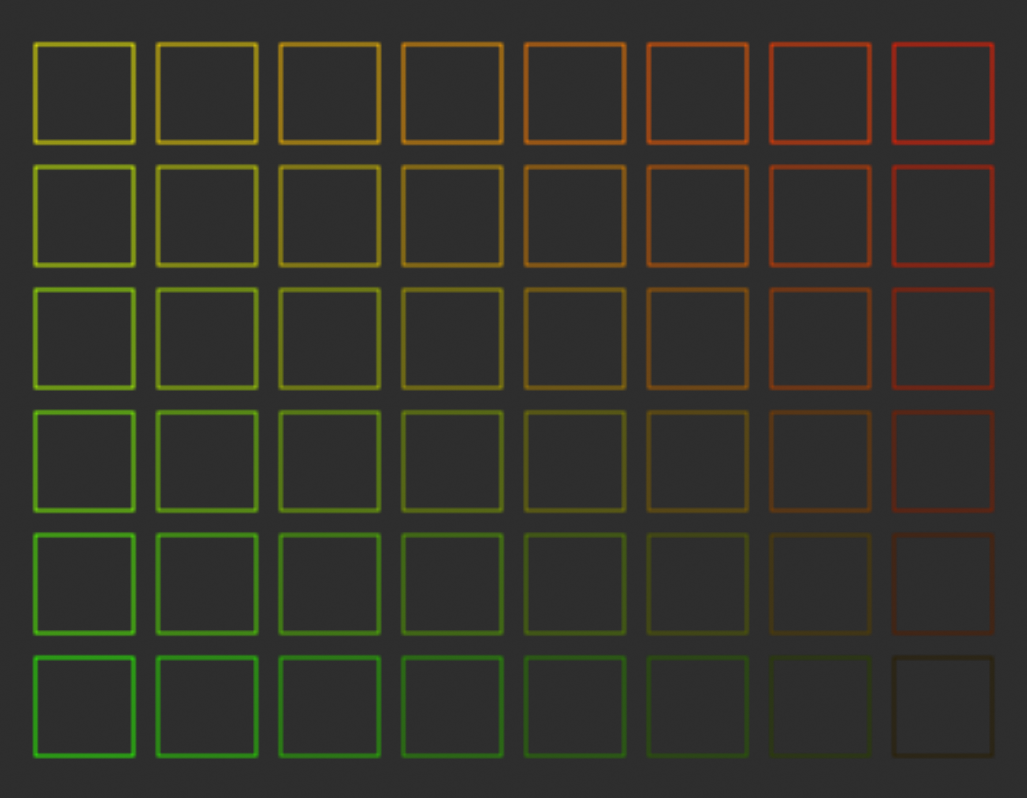
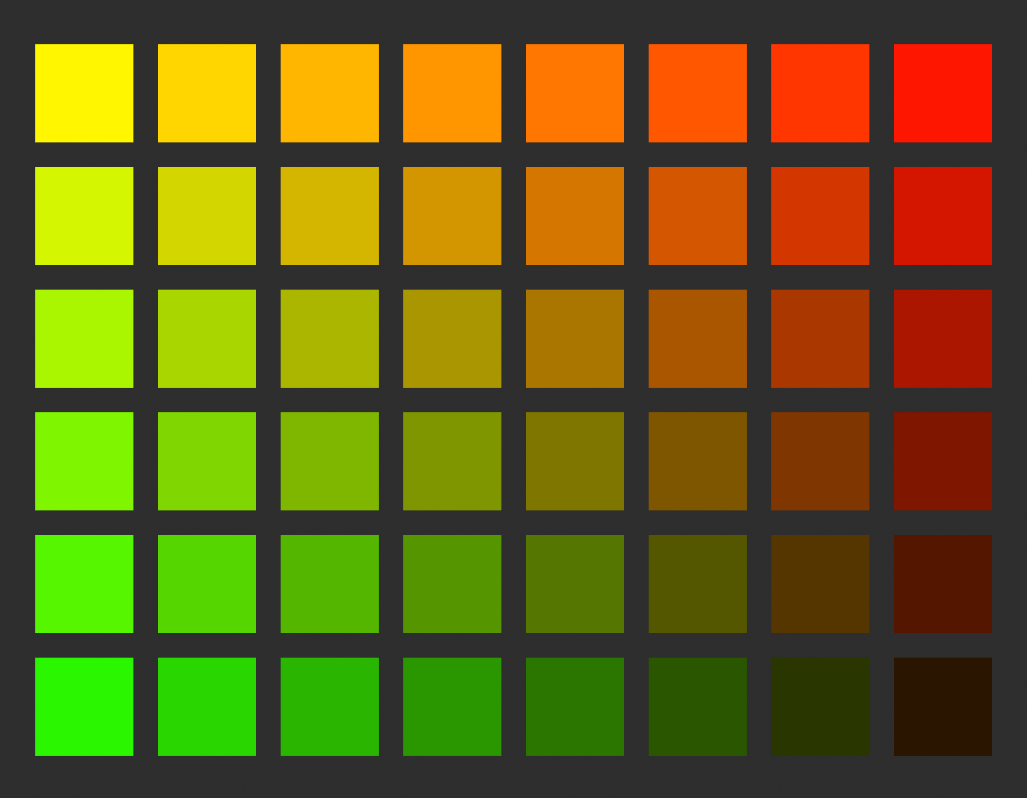
Before and after one commit to ateoa/ateoa.github.io, a plain HTML site: page index.html in a window 1280 px wide. Shown: the whole page, without its empty margins (126-1153 px from the left). Drawn offline with Linux system fonts and the light colour scheme; a web font is replaced by a local one.

Commit message:
animation

```diff
--- a/index.html
+++ b/index.html
@@ -14,33 +14,47 @@
 <body>
     <div id="main_content">
         <section class="chart" style="width:100%; height: 100vh;">
-            <canvas id="content_id" width="400" height="300"></canvas>
+            <canvas id="cxt_id" width="1600" height="1200"></canvas>
         </section>
     </div>
 </body>
 <script type="text/javascript">
-function draw(){
-  var canvas = document.getElementById('content_id');
+function draw(t, rate){
+
+  var canvas = document.getElementById('cxt_id');
   if (!canvas.getContext) return;
   var ctx = canvas.getContext("2d");
   let row = 6;
   let rowUnit = 255 / row;
   let column = 8;
   let columnunit = 255 / column;
+
+  let unit = 256 / 60 / 1 * frames;
+  frames++;
+
   for (var i = 0; i < row; i++){
     for (var j = 0; j < column; j++){
+        let r = (Math.floor(255 - rowUnit * i)) % 256;
+        let g = (unit + Math.floor(255 - columnunit * j)) % 256;
         // strokeStyle/strokeRect fillStyle/fillRect
-      ctx.strokeStyle = 'rgb(' + Math.floor(255 - rowUnit * i) + ',' +
-        Math.floor(255 - columnunit * j) + ',0)';
-      ctx.strokeRect(j * 50 + 5, i * 50 + 5, 40, 40);
+        //let r = (color + Math.floor(255 - rowUnit * i)) / 256;
+        //let g = (color + Math.floor(255 - columnunit * j)) / 256;
+        ctx.fillStyle = 'rgb(' + r + ',' + g + ',0)';
+        ctx.fillRect(j * 200 + 20, i * 200 + 20, 160, 160);
     }
   }
 }
-draw();
+// draw();
+
+var frames = 0;
+setInterval(function(){
+    draw(new Date().getTime(), 60);
+}, 1000 / 60);
+// window.requestAnimationFrame(draw);
 adjustSize();
 
 
-function getAdjustments(wrapDom, padding, contentWidth, contentHeight) {
+function getAdjustments(wrapDom, cxtDom, padding) {
 
     let scaleRatio = 1;
     let postionTop = padding;
@@ -48,6 +62,9 @@ function getAdjustments(wrapDom, padding, contentWidth, contentHeight) {
 
     let chartWidth = wrapDom.clientWidth - padding * 2;
     let chartHeight = wrapDom.clientHeight - padding * 2;
+    let contentWidth = cxtDom.clientWidth;
+    let contentHeight = cxtDom.clientHeight;
+
     if (contentWidth / contentHeight - chartWidth / chartHeight > 0) {
         // width
         scaleRatio = chartWidth / contentWidth;
@@ -73,8 +90,8 @@ function adjustSize() {
     wrapDom.style.background = "rgba(0,0,0,0.8)";
     wrapDom.style.position = "relative";
 
-    let adjustments = getAdjustments(wrapDom, 32, 400, 300);
-    let dom = document.getElementById("content_id");
+    let dom = document.getElementById("cxt_id");
+    let adjustments = getAdjustments(wrapDom, dom, 32);
     dom.style.position = "absolute";
     dom.style.transformOrigin = "0 0";
     dom.style.transform = "scale(" + adjustments.scaleRatio + ")";
```
